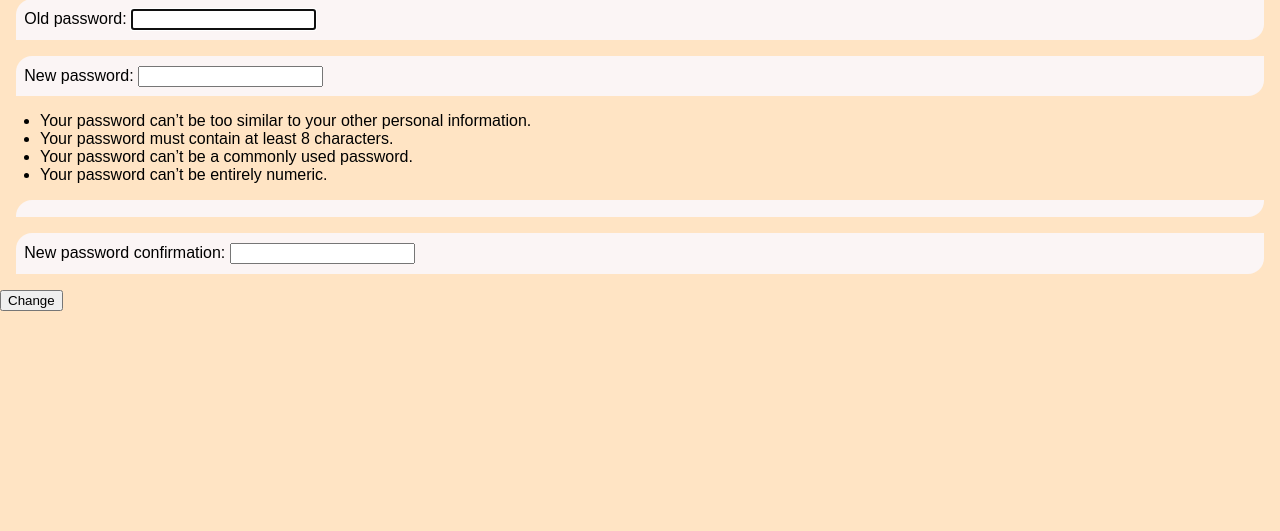
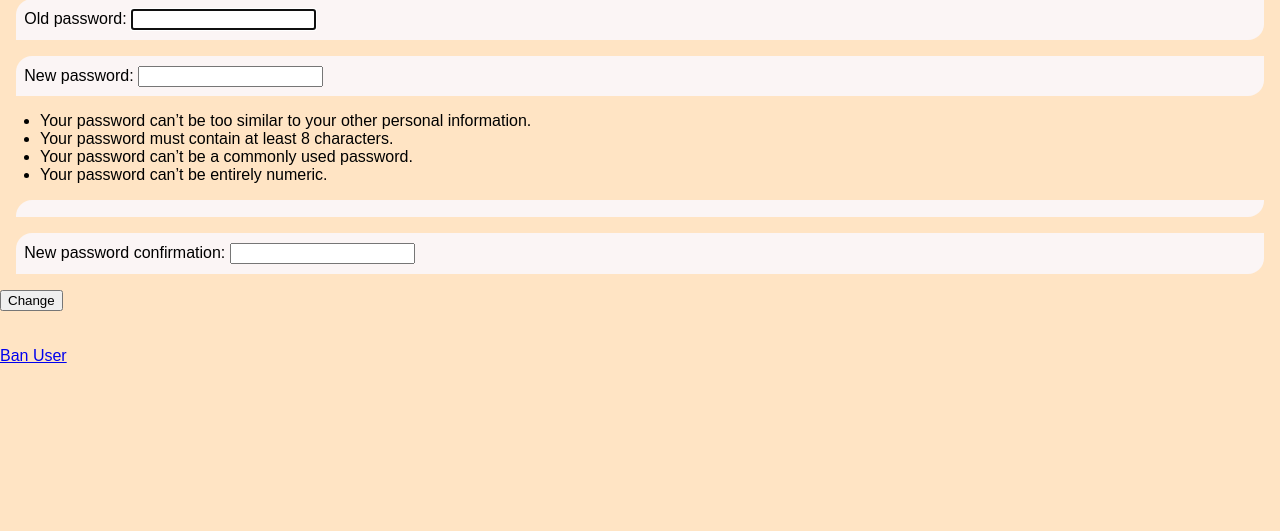
Before and after one commit to Worpakat/Django-Post-Site, a Django app: page /password_change/ in a window 1280 px wide. Shown: the part 145-676 px from the top of the page. Run offline with Django 4.2, Linux system fonts and the light colour scheme; a user stored in the database is signed in.

Commit message:
user-banning
It just works :+1:

```diff
--- a/main_site/urls.py
+++ b/main_site/urls.py
@@ -9,4 +9,5 @@ urlpatterns = [
     path('sign_up/', views.sign_up, name='sign_up'),
     path('post/', views.post, name='post'),
     path('password_change/', views.password_change, name='password_change'),
+    path('user_banning/', views.user_banning, name='user_banning'),
 ]
--- a/main_site/views.py
+++ b/main_site/views.py
@@ -5,7 +5,7 @@ from .models import ImgPost
 from .forms import LoginForm, PostForm, SignUpForm, PasswordChangeForm
 from django.contrib.auth.forms import PasswordChangeForm
 from django.contrib import messages, auth
-from django.contrib.auth.models import User, Group
+from django.contrib.auth.models import User, Group, GroupManager
 from django.contrib.auth.decorators import login_required, permission_required
 
 def home_page(request):
@@ -71,6 +71,7 @@ def sign_up(request):
 
     return render(request=request, template_name='sign_up.html', context={"sign_up_form":sign_up_form})
 
+
 @login_required(login_url="/login")
 @permission_required(perm="main_site.add_imgpost", raise_exception=True)
 def post(request):
@@ -92,6 +93,7 @@ def post(request):
 
     return render(request=request, template_name='post.html', context={"post_form":post_form})
 
+
 @login_required(login_url="/login")
 def password_change(request):
 
@@ -105,3 +107,26 @@ def password_change(request):
             messages.info(request,"Your password changed successfully.")
 
     return render(request=request, template_name='password_change.html', context={"pass_change_form":pass_change_form})
+
+@permission_required(perm="auth.change_user", raise_exception=True)
+def user_banning(request):
+
+    if request.method == "POST":
+        user = User.objects.get(pk=request.POST["user_id"])
+        groups = Group.objects.filter(name__in=["default", "banned_users"])
+
+        if user.has_perm("main_site.add_imgpost"):
+            groups[0].user_set.add(user) #We added user to 'banned_users' Group
+            groups[1].user_set.remove(user) #We removed user from 'default' Group
+        else:
+            groups[1].user_set.add(user) #We added user to 'default' Group
+            groups[0].user_set.remove(user) #We removed user from 'banned_users' Group
+
+
+    users = User.objects.filter(groups__name__in=["default", "banned_users"])
+    user_perm_list = []
+
+    for user in users:
+        user_perm_list.append((user, user.has_perm("main_site.add_imgpost")))
+
+    return render(request,"user_banning.html",{"user_perm_list":user_perm_list})
--- a/templates/base.html
+++ b/templates/base.html
@@ -20,9 +20,9 @@
           <nav>
             <ul class="rcta-list">
               {% if user.is_authenticated %}
-              <li><a href="/post" class="link">POST</a></li>
-              <li><a href="/password_change" class="username">{{user.get_username}}</a></li>
-              <li><a href="/logout" class="link">LOGOUT</a></li>
+                <li><a href="/post" class="link">POST</a></li>
+                <li><a href="/password_change" class="username">{{user.get_username}}</a></li>
+                <li><a href="/logout" class="link">LOGOUT</a></li>
               {% else %}
               <li><a href="/login" class="link">LOGIN</a></li>
               {% endif %}
--- a/templates/password_change.html
+++ b/templates/password_change.html
@@ -12,4 +12,10 @@
     <input type="submit" name="change_btn" value="Change" />
     </form>
 
+    <br><br>
+
+    {% if perms.auth.change_user%}
+        <a href="/user_banning">Ban User</a>
+    {% endif %}
+
 {% endblock %}
```
Also changed, not shown: templates/user_banning.html (added, +27 -0 lines), db.sqlite3.
